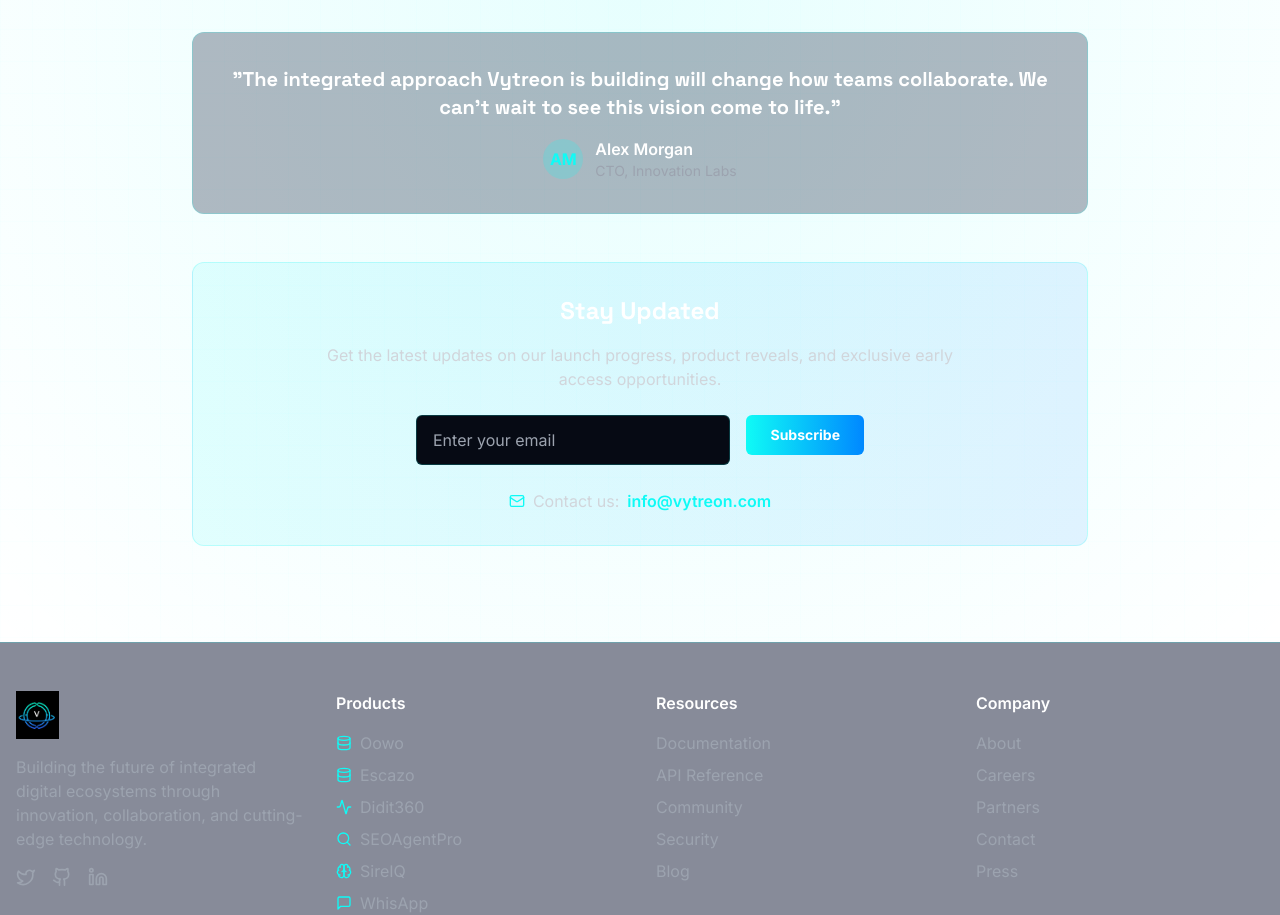
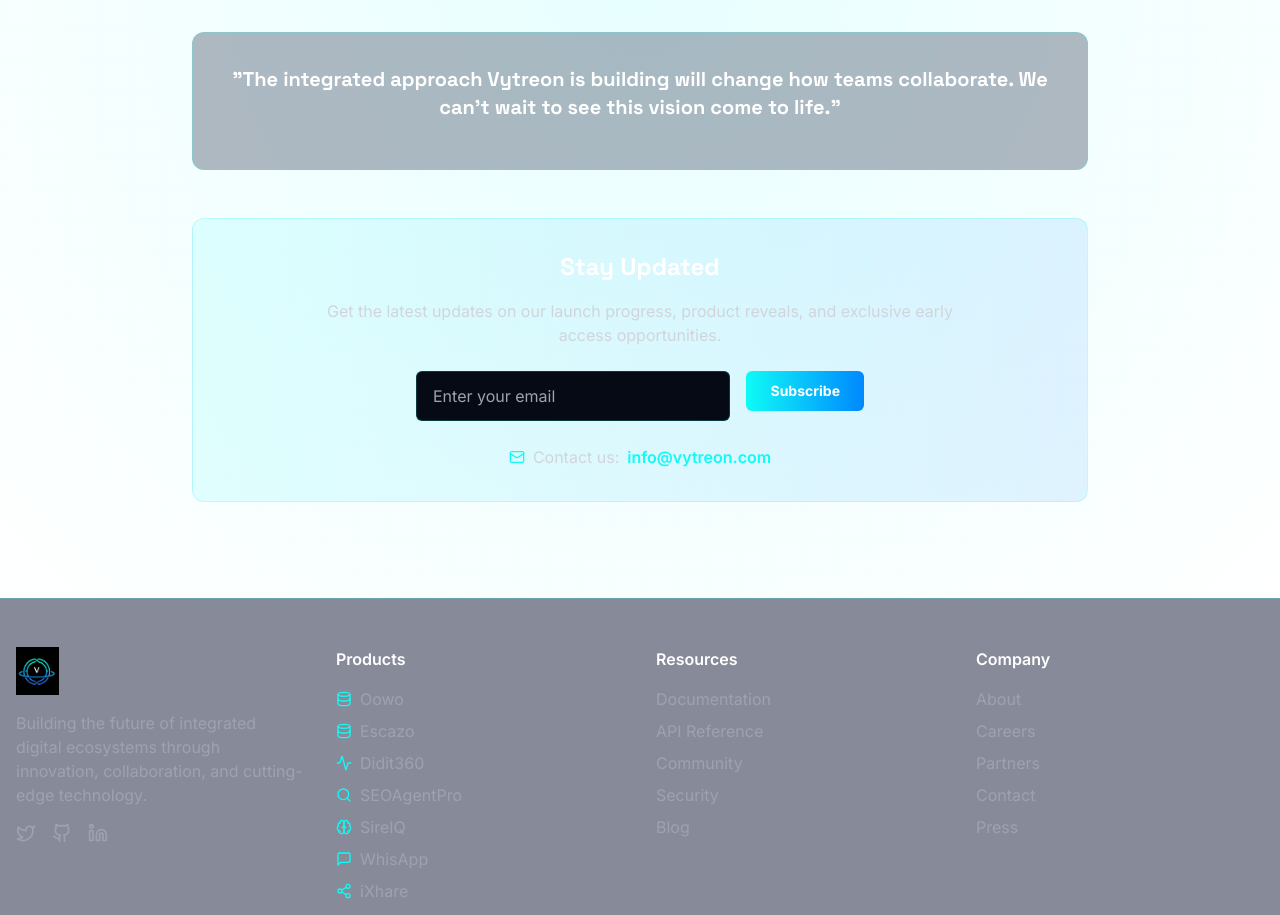
Before and after one commit to jeffhonforloco/Vytreon-Ecosystem, a React (Vite) app: page / in a window 1280 px wide. Shown: the part 5500-6415 px from the top of the page. Built offline with nearby package versions, Linux system fonts and the light colour scheme.

Commit message:
Visual edit in Lovable

```diff
--- a/src/components/landing/FinalCTA.tsx
+++ b/src/components/landing/FinalCTA.tsx
@@ -71,12 +71,10 @@ const FinalCTA = () => {
               We can't wait to see this vision come to life."
             </h3>
             <div className="flex items-center justify-center gap-3">
-              <div className="h-10 w-10 bg-vytreon-cyan/20 rounded-full flex items-center justify-center">
-                <span className="text-vytreon-cyan font-bold">AM</span>
-              </div>
+
               <div className="text-left">
-                <p className="text-white font-semibold">Alex Morgan</p>
-                <p className="text-gray-400 text-sm">CTO, Innovation Labs</p>
+
+
               </div>
             </div>
           </div>
```
